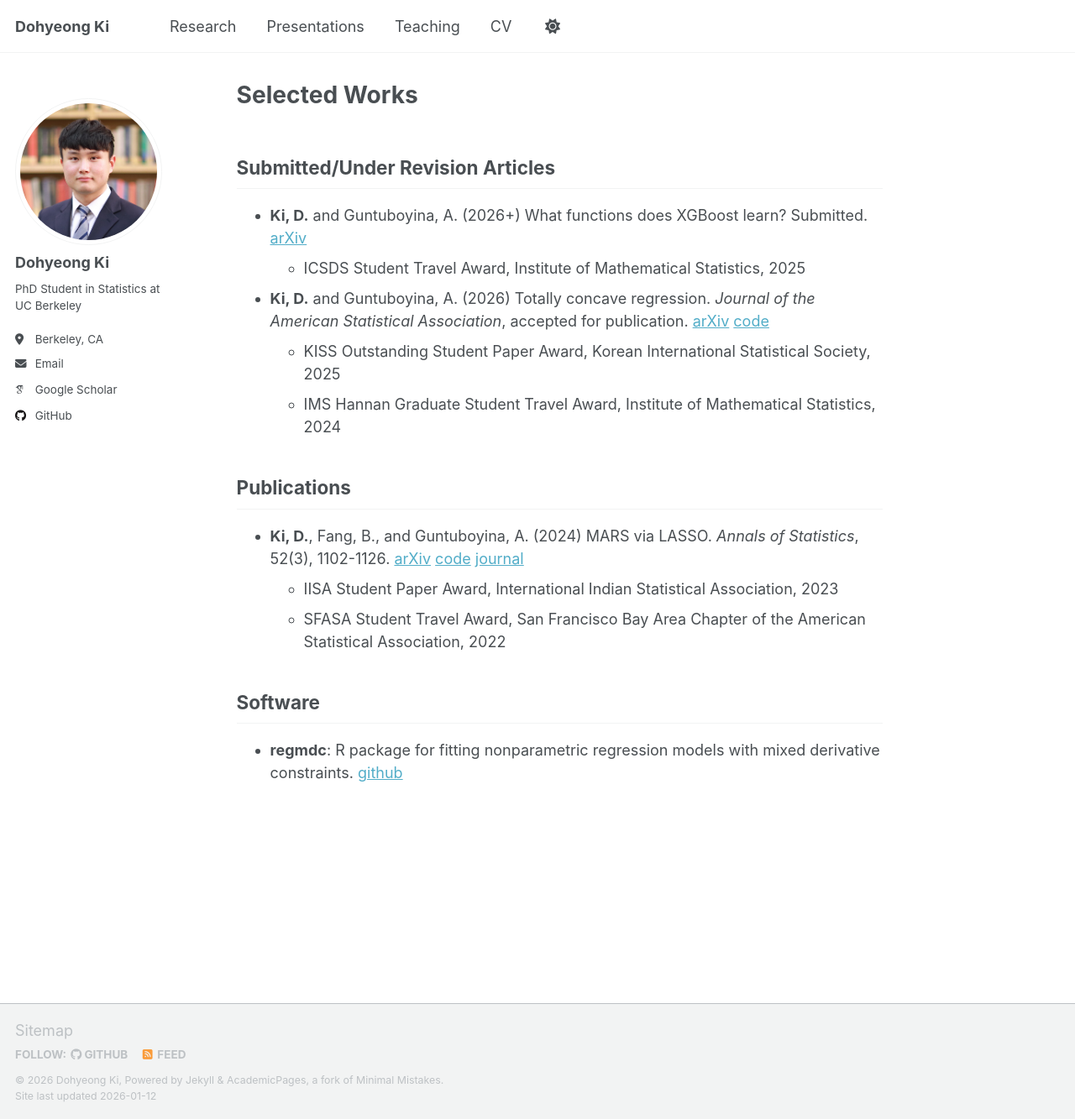
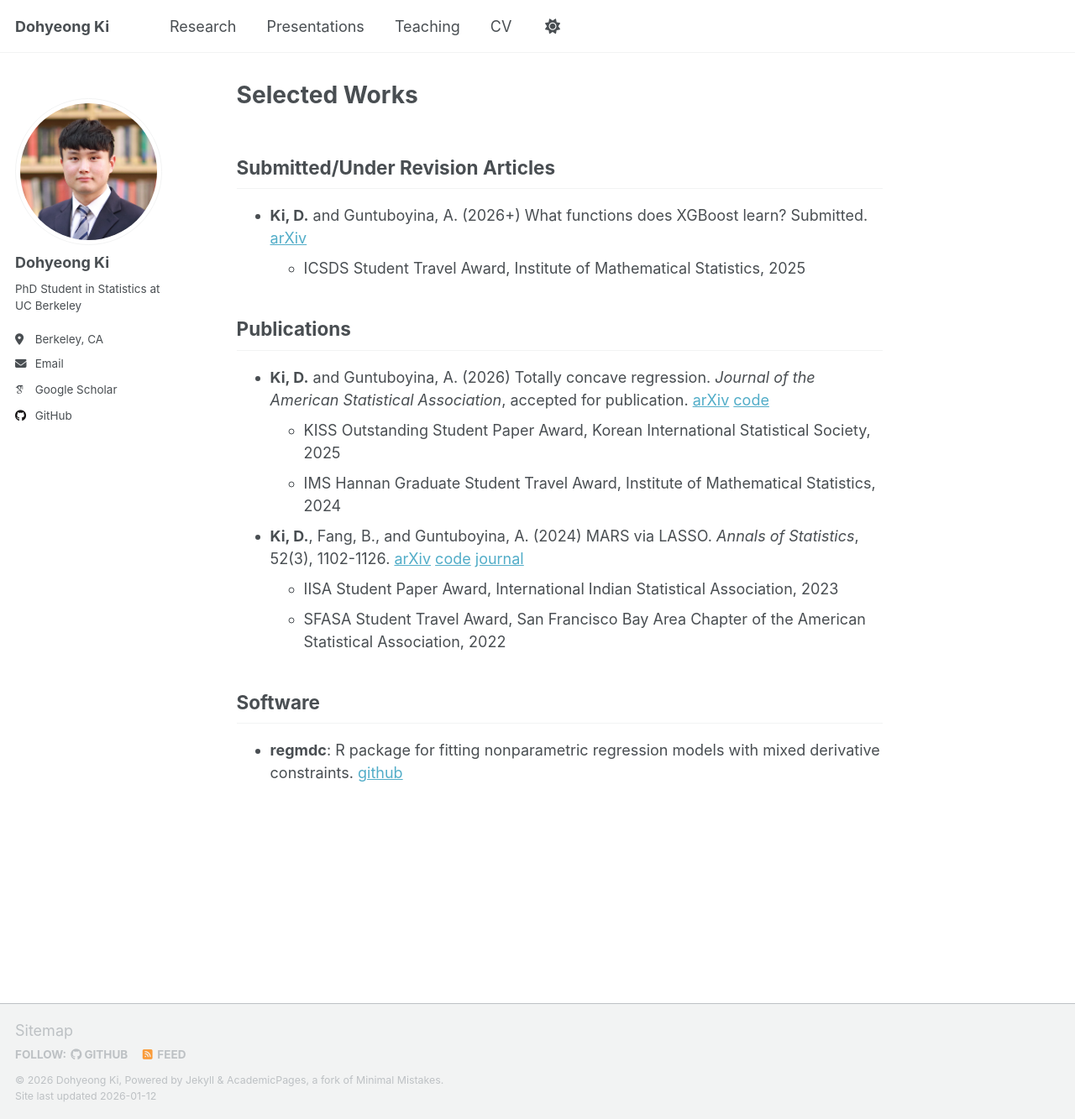
Before and after one commit to DohyeongKi/dohyeongki.github.io, a Jekyll site: the page built from _pages/research.md, in a window 1280 px wide and 1333 px high. Shown: the whole window at 84% size. Built offline with Jekyll 4.4.1, drawn with Linux system fonts in a browser that asks for light colours; some web fonts are replaced; a script that is not in the unit is left out; part of the change alters nothing that is shown.

```diff
--- a/_pages/research.md
+++ b/_pages/research.md
@@ -12,6 +12,8 @@ learn? Submitted. [arXiv](https://arxiv.org/abs/2601.05444)
     - ICSDS Student Travel Award, Institute of Mathematical Statistics,
     2025
 
+## Publications
+
 - **Ki, D.** and Guntuboyina, A. (2026) Totally concave regression.
 *Journal of the American Statistical Association*, accepted for
 publication. [arXiv](https://arxiv.org/abs/2501.04360)
@@ -20,8 +22,6 @@ publication. [arXiv](https://arxiv.org/abs/2501.04360)
     Statistical Society, 2025
     - IMS Hannan Graduate Student Travel Award, Institute of
     Mathematical Statistics, 2024
-
-## Publications
 
 - **Ki, D.**, Fang, B., and Guntuboyina, A. (2024) MARS via LASSO.
 *Annals of Statistics*, 52(3), 1102-1126.
```
